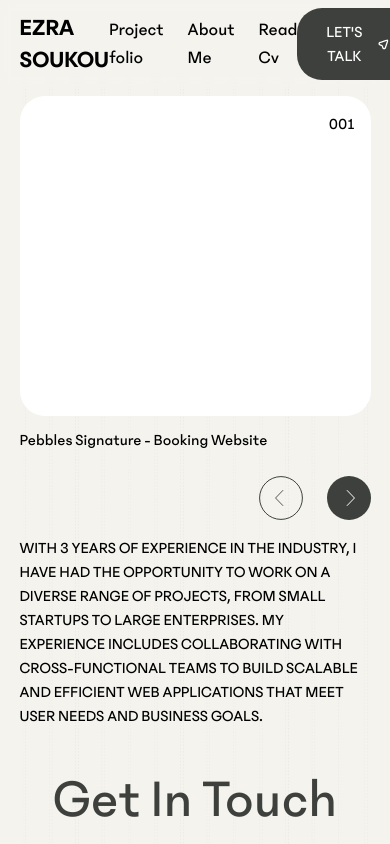
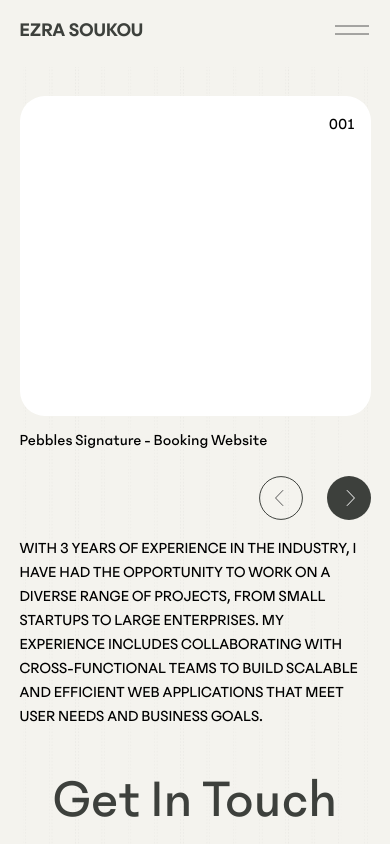
Before and after one commit to Prosperedafe/ezthedev, a Vue app: page / in a window 390 px wide. Shown: the top 844 px of the page. Built offline with nearby package versions, Linux system fonts and the light colour scheme.

Commit message:
"Updated NavBar and AboutView components with changes to layout, styles, and functionality."

```diff
--- a/src/components/NavBar.vue
+++ b/src/components/NavBar.vue
@@ -1,8 +1,29 @@
 <template>
-    <header class="fixed w-full z-10 backdrop-blur-[6px]">
-        <nav class="flex justify-between items-center px-[5%] py-2">
-            <RouterLink class="text-2xl font-bold" to="/">EZRA SOUKOU</RouterLink>
-            <ul class="flex gap-x-6 text-lg">
+    <header class="fixed w-full z-10 backdrop-blur-[6px] bg-primaryBg md:bg-transparent">
+        <nav class="flex md:block items-center justify-between px-[5%] py-4 md:py-0 md:px-0 relative">
+            <RouterLink class="text-xl block md:hidden font-bold text-primaryText" to="/">EZRA SOUKOU</RouterLink>
+            <div ref="mobileNavRef" :class="mobileNavClasses">
+                <RouterLink class="text-2xl hidden md:block font-bold text-primaryText" to="/">EZRA SOUKOU</RouterLink>
+                <div class="flex items-center justify-between md:hidden">
+                    <RouterLink class="text-xl font-bold text-primaryText" to="/">EZRA SOUKOU</RouterLink>
+                    <button @click="toggleNavActive()" class="-mr-4">
+                        <svg width="59" height="33" viewBox="0 0 59 33" fill="none" xmlns="http://www.w3.org/2000/svg">
+                            <g clipPath="url(#clip0_168_2764)">
+                                <path
+                                    d="M22 23.7091L29.2091 16.5L36.4183 23.7091M36.4183 9.29088L29.2078 16.5L22 9.29088"
+                                    stroke="#545454" strokeWidth="2.0625" strokeLinecap="round"
+                                    strokeLinejoin="round" />
+                            </g>
+                            <defs>
+                                <clipPath id="clip0_168_2764">
+                                    <rect width="59" height="33" fill="white" />
+                                </clipPath>
+                            </defs>
+                        </svg>
+                    </button>
+                </div>
+                <ul
+                    class="flex flex-col md:flex-row text-primaryText font-medium gap-y-4 md:gap-y-0 gap-x-6 text-2xl md:text-lg mt-24 md:mt-0 mb-8 md:mb-0">
                     <li>
                         <RouterLink to="/about">Project folio</RouterLink>
                     </li>
@@ -13,8 +34,8 @@
                         <RouterLink to="/about">Read Cv</RouterLink>
                     </li>
                 </ul>
-            <button @click="toggleActiveStyle(contactStyles)"
-                class="flex items-center bg-primaryText rounded-[25px] text-white gap-2 px-6 py-3 text-base">
+                <button @click="toggleActiveStyle()"
+                    class="flex justify-center items-center bg-primaryText rounded-[25px] text-white gap-2 px-6 py-3 text-base">
                     <span>LET'S TALK</span>
                     <svg width="25" height="23" viewBox="0 0 25 23" fill="none" xmlns="http://www.w3.org/2000/svg">
                         <path fillRule="evenodd" clipRule="evenodd"
@@ -22,15 +43,22 @@
                             fill="white" />
                     </svg>
                 </button>
+            </div>
+            <button @click="toggleNavActive()" class="block md:hidden">
+                <svg width="38" height="12" viewBox="0 0 38 12" fill="none" xmlns="http://www.w3.org/2000/svg">
+                    <path d="M2 10H36M2 2H36" stroke="#545454" strokeWidth="3" strokeLinecap="round"
+                        strokeLinejoin="round" />
+                </svg>
+            </button>
         </nav>
     </header>
     <div ref="contactRef" :class="[
         'fixed inset-0 backdrop-blur-[6px] z-[12] flex items-center justify-center transition-all duration-300 ease-in-out',
-        { 'opacity-0 pointer-events-none': !isActive },
-        { 'opacity-100 pointer-events-all': isActive }
+        { 'opacity-0 pointer-events-none': !messageModalActive },
+        { 'opacity-100 pointer-events-all': messageModalActive }
     ]">
-        <section class="bg-white rounded-[25px] p-4 w-full max-w-[463px]">
-            <button @click="toggleActiveStyle(contactStyles)" class="block ml-auto mb-2">
+        <section class="bg-primaryBg rounded-[25px] p-4 w-full max-w-[463px] mx-[5%]">
+            <button @click="toggleActiveStyle()" class="block ml-auto mb-2">
                 <svg width="40" height="40" viewBox="0 0 44 44" fill="none" xmlns="http://www.w3.org/2000/svg">
                     <rect width="43.0239" height="43.0239" rx="15.7405" fill="#F5F5F5" />
                     <path d="M16.9132 26.0876L21.5008 21.5L26.0885 26.0876M26.0885 16.9124L21.5 21.5L16.9132 16.9124"
@@ -57,9 +85,11 @@
 
 <script lang="ts">
 import { RouterLink } from 'vue-router'
-import { ref } from 'vue'
+import { ref, computed } from 'vue'
 const inputStyles = 'bg-[#F8F8F8] text-base rounded-[15px] font-medium px-[17px] py-3 focus:outline-none block w-full'
 const contactStyles = 'opacity-100 pointer-events-all'
+const navStyles = "flex md:justify-between md:items-center px-[5%] py-4 md:py-2 flex-col absolute right-0 left-0 h-screen md:h-[unset] bg-primaryBg md:bg-transparent md:static md:flex-row transition-all duration-500 ease-in-out"
+
 export default {
     component: {
         RouterLink
@@ -67,15 +97,29 @@ export default {
     data() {
         return {
             inputStyles,
-            contactStyles
+            contactStyles,
+            navStyles
         }
     },
     setup() {
         const contactRef = ref(null)
-        const isActive = ref(false);
+        const mobileNavRef = ref(null)
+        const messageModalActive = ref(false);
+        const mobileNavActive = ref(false);
         const toggleActiveStyle = () => {
-            isActive.value = !isActive.value;
+            messageModalActive.value = !messageModalActive.value;
         };
+        const toggleNavActive = () => {
+            mobileNavActive.value = !mobileNavActive.value;
+        };
+
+        const mobileNavClasses = computed(() => [
+            navStyles,
+            {
+                '-translate-y-[1000px] -top-[120vh] md:translate-y-0': !mobileNavActive.value,
+                'translate-y-0 top-0': mobileNavActive.value,
+            }
+        ]);
 
         const sendMessage = () => {
         }
@@ -83,8 +127,11 @@ export default {
         return {
             contactRef,
             toggleActiveStyle,
-            isActive,
-            sendMessage
+            messageModalActive,
+            sendMessage,
+            mobileNavRef,
+            toggleNavActive,
+            mobileNavClasses,
         }
     }
 }
--- a/src/views/AboutView.vue
+++ b/src/views/AboutView.vue
@@ -82,8 +82,8 @@
       </div>
     </section>
     <section id="photo-journal" class="px-[5%] py-12">
-      <div class="flex justify-between items-center">
-        <h3 id="photo-journal" class="font-medium text-[1.2rem] mb-10">MY PHOTO JOURNAL</h3>
+      <div class="flex justify-between items-center mb-10">
+        <h3 id="photo-journal" class="font-medium text-[1.2rem]">MY PHOTO JOURNAL</h3>
         <a class="bg-[#1D1C1C] text-white font-medium px-[25px] py-3 rounded-[25px]" href="http://" target="_blank"
           rel="noopener noreferrer">Follow me on X</a>
       </div>
```
Lines whose indentation alone changed are shown as unchanged.
